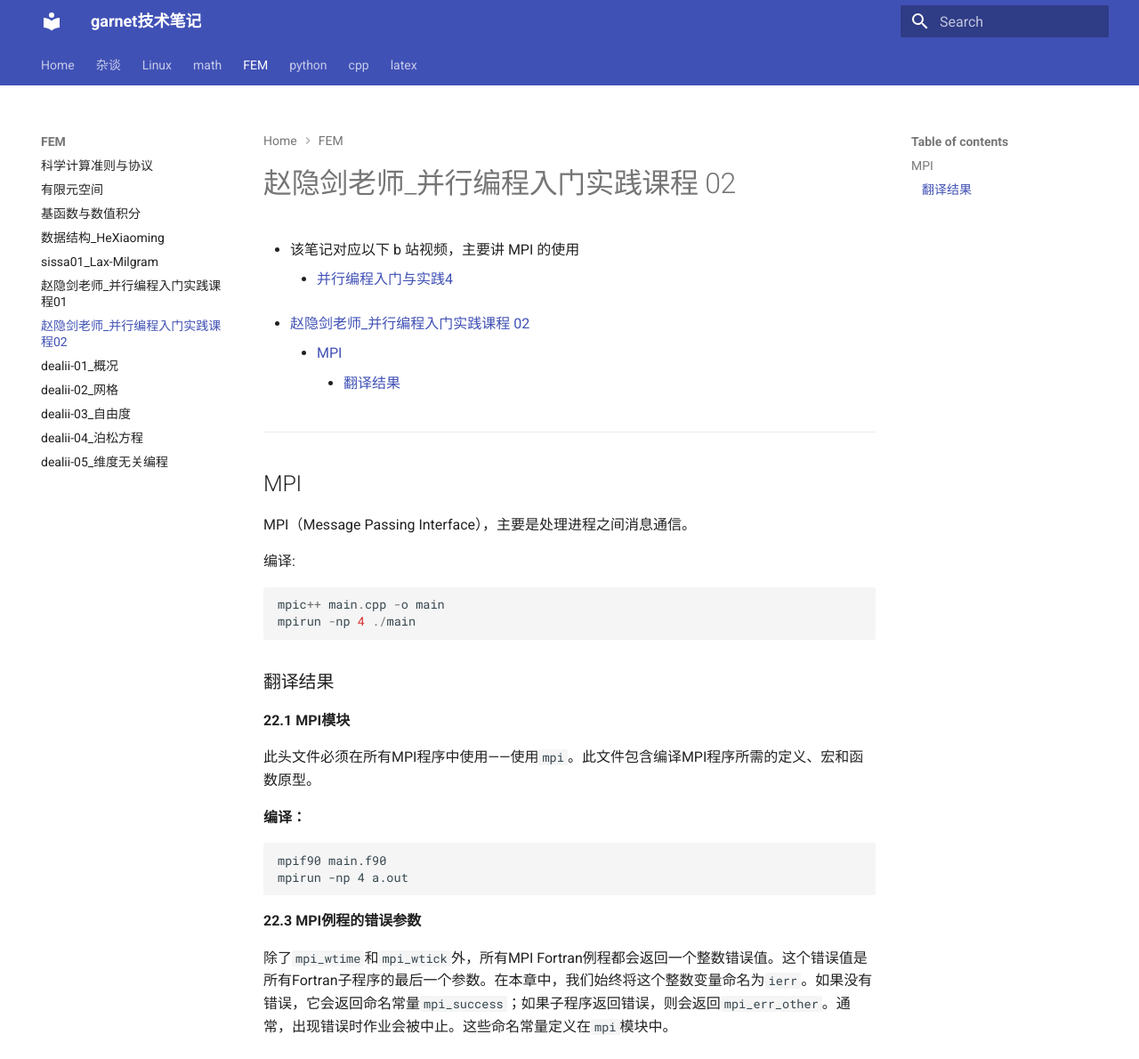
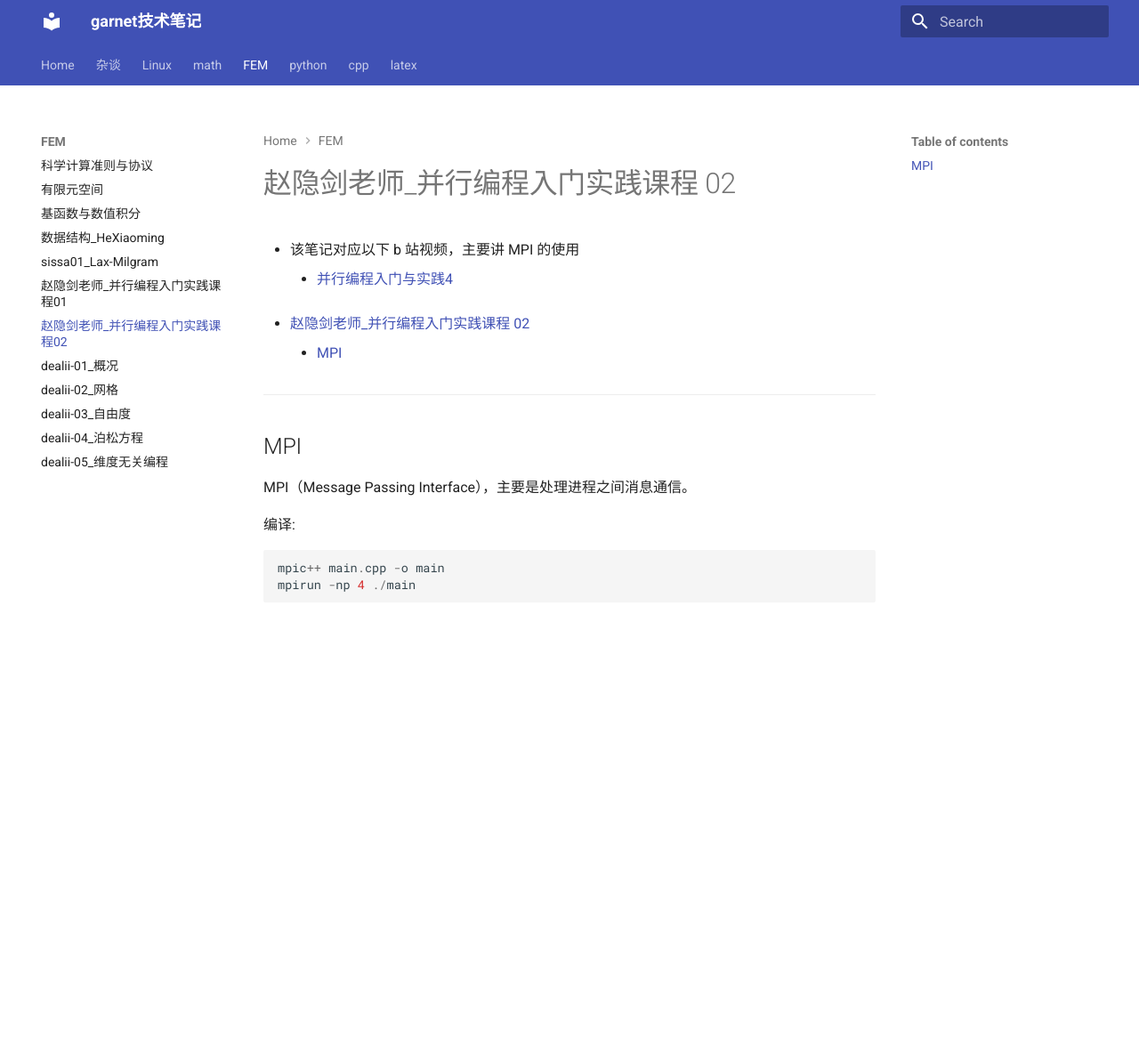
Before and after one commit to ymma98/technotes, an MkDocs documentation site: the page built from docs/FEM/赵隐剑老师_并行编程入门实践课程02.md, in a window 1280 px wide and 1190 px high. Shown: the whole window at 89% size. Built offline with MkDocs 1.6.1 and Material for MkDocs 9.7.7, drawn with Linux system fonts in a browser that asks for light colours.

Commit message:
docs/FEM/赵隐剑老师_并行编程入门实践课程02.md updated from https://stackedit.cn/

````diff
--- a/docs/FEM/赵隐剑老师_并行编程入门实践课程02.md
+++ b/docs/FEM/赵隐剑老师_并行编程入门实践课程02.md
@@ -22,23 +22,7 @@ mpirun -np 4 ./main
 ```
 
 
-### 翻译结果
-
-**22.1 MPI模块**
-
-此头文件必须在所有MPI程序中使用——使用`mpi`。此文件包含编译MPI程序所需的定义、宏和函数原型。
-
-**编译：**
-
-```
-mpif90 main.f90
-mpirun -np 4 a.out
-```
-
-**22.3 MPI例程的错误参数**
-
-除了`mpi_wtime`和`mpi_wtick`外，所有MPI Fortran例程都会返回一个整数错误值。这个错误值是所有Fortran子程序的最后一个参数。在本章中，我们始终将这个整数变量命名为`ierr`。如果没有错误，它会返回命名常量`mpi_success`；如果子程序返回错误，则会返回`mpi_err_other`。通常，出现错误时作业会被中止。这些命名常量定义在`mpi`模块中。
 <!--stackedit_data:
-eyJoaXN0b3J5IjpbLTE1NTk3MDkxNDgsNzYyNDQ4MjkwLDE3Nz
-UyMDg3MTJdfQ==
+eyJoaXN0b3J5IjpbLTI4NjA4NjY3NCwtMTU1OTcwOTE0OCw3Nj
+I0NDgyOTAsMTc3NTIwODcxMl19
 -->
````
